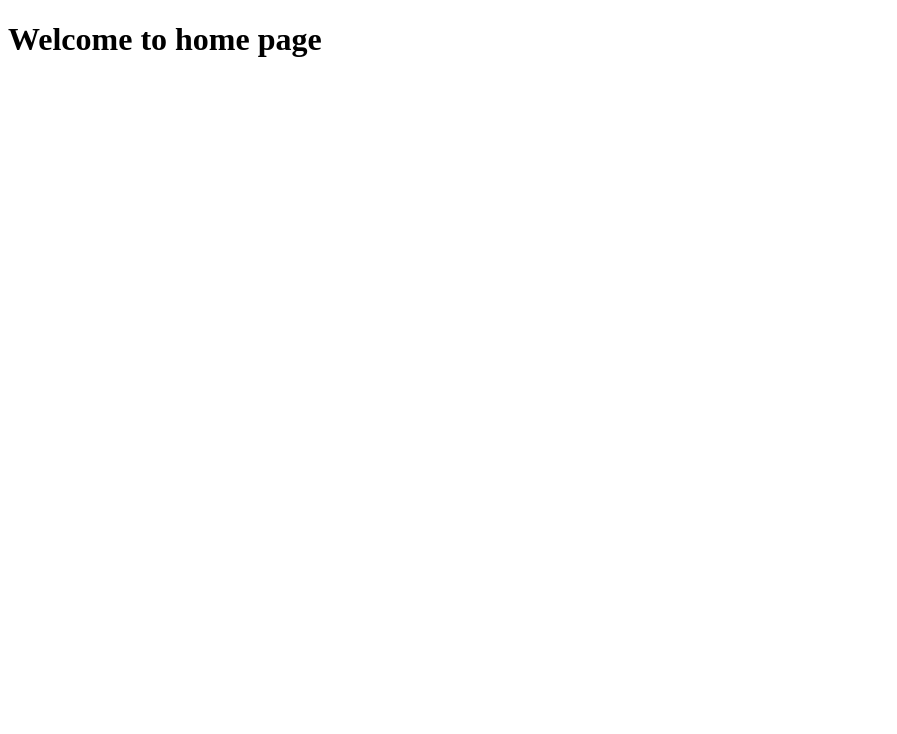
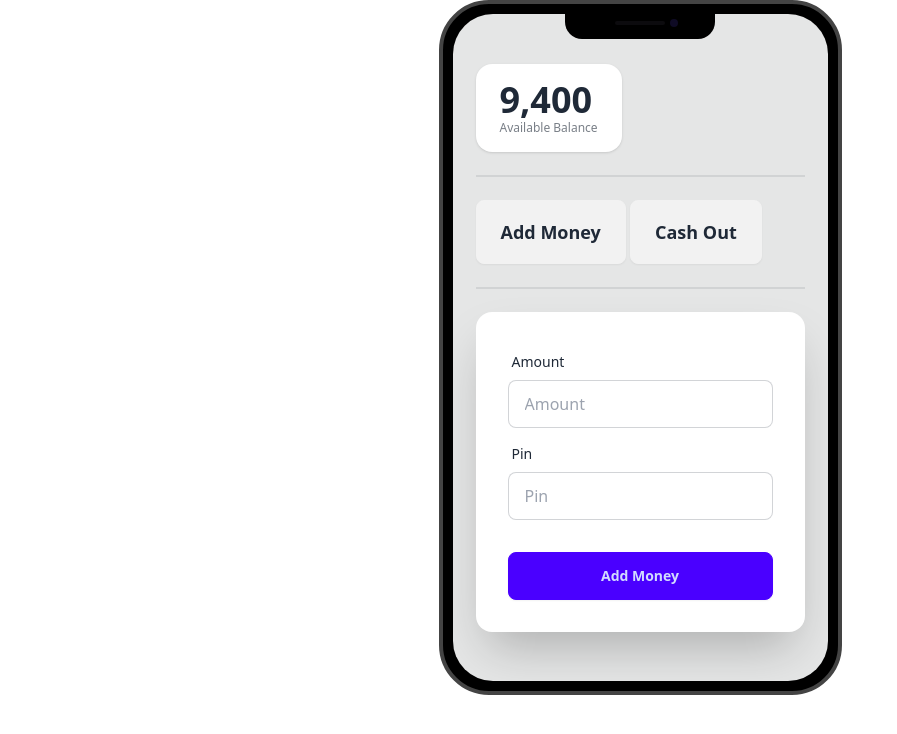
Before and after one commit to redwan09uk/payoo-mfs, a plain HTML site: page home.html in a window 1280 px wide. Shown: the whole page, without its empty margins (0-897 px from the left). Drawn offline with nearby package versions, Linux system fonts and the light colour scheme.

Commit message:
added home html and home js

```diff
--- a/home.html
+++ b/home.html
@@ -4,8 +4,57 @@
     <meta charset="UTF-8">
     <meta name="viewport" content="width=device-width, initial-scale=1.0">
     <title>Payoo home page</title>
+    <link href="https://cdn.jsdelivr.net/npm/daisyui@4.12.10/dist/full.min.css" rel="stylesheet" type="text/css" />
+    <script src="https://cdn.tailwindcss.com"></script>
 </head>
 <body>
-    <h1>Welcome to home page</h1>
+    <main class="flex justify-center">
+    <div class="mockup-phone"> <!--it is taken from daisyUI 'phone'-->
+        <div class="camera"></div>
+        <div class="display">
+          <div class="artboard artboard-demo phone-2">
+            <!-- available balance -->
+             <div>
+                <div class="stats shadow"> <!--it taken from daisyUI "stats"-->
+                    <div class="stat">
+                      <div class="stat-value">9,400</div>
+                      <div class="stat-desc">Available Balance</div>
+                    </div>
+                  </div>
+                  <div class="divider"></div> <!-- it makes a horizontal line it taken from daisyUI "divider" -->
+                  <div>
+                    <!-- user action button -->
+                    <button class="btn btn-lg">Add Money</button> <!--it is taken from daisyUI 'button' 'large'-->
+                    <button class="btn btn-lg">Cash Out</button> <!--it is taken from daisyUI 'button' 'large'-->
+                  </div>
+                  <div class="divider"></div> <!--it makes a horizontal line it taken from DaisyUI 'divider'-->
+                  <!-- add money form start -->
+                  <div class="card bg-base-100 w-full max-w-sm shrink-0 shadow-2xl">
+                    <form class="card-body">
+                      <div class="form-control">
+                        <label class="label">
+                          <span class="label-text">Amount</span>
+                        </label>
+                        <input id="input-add-money" type="text" placeholder="Amount" class="input input-bordered" required />
+                      </div>
+                      <div class="form-control">
+                        <label class="label">
+                          <span class="label-text">Pin</span>
+                        </label>
+                        <input id="input-pin-number" type="password" placeholder="Pin" class="input input-bordered" autocomplete="off" required />
+
+                      </div>
+                      <div class="form-control mt-6">
+                        <button id="btn-add-money" class="btn btn-primary">Add Money</button>
+                      </div>
+                    </form>
+                  </div>
+                  <!-- add money form end -->
+             </div>
+          </div>
+        </div>
+      </div>
+    </main>
+  <script src="js/home.js"></script>
 </body>
 </html>
--- /dev/null
+++ b/js/home.js
@@ -0,0 +1,20 @@
+
+//add money to the account
+//stp-1: add event handler and inside of the function write event.preventDefault() to prevent reload the page
+//stp-2: get money added to the account balance
+
+// step-1: added an event handler to the add money button inside the form
+document.getElementById('btn-add-money').addEventListener('click',function(event){
+    //prevent page reload after form submitted
+    event.preventDefault();
+
+    // step-2: get money added to the account balance
+
+    const addMoneyInput = document.getElementById('input-add-money').value;
+    console.log(addMoneyInput);
+
+    // step-3: get the pin number provided
+
+    const pinNumberInput = document.getElementById('input-pin-number').value;
+    console.log(pinNumberInput);
+})
```
Also changed, not shown: js/login.js (+4 -3 lines).
